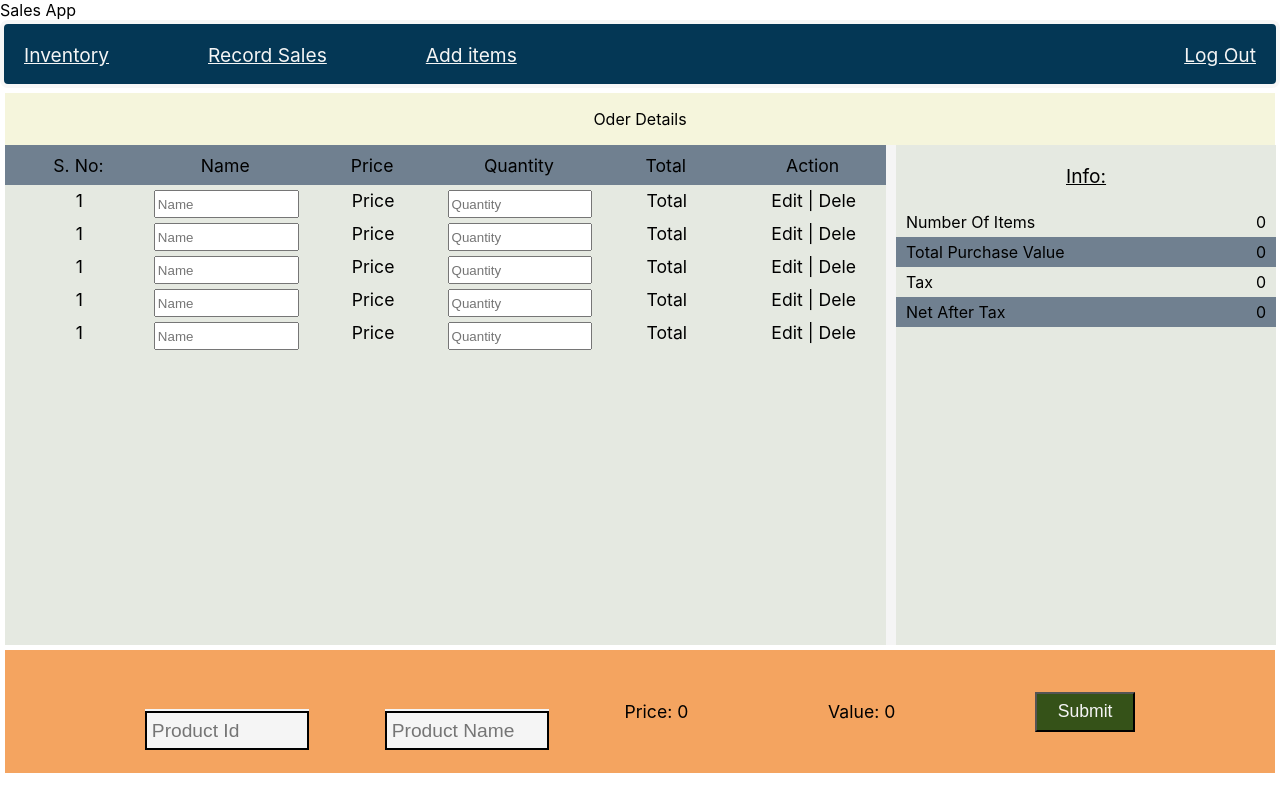
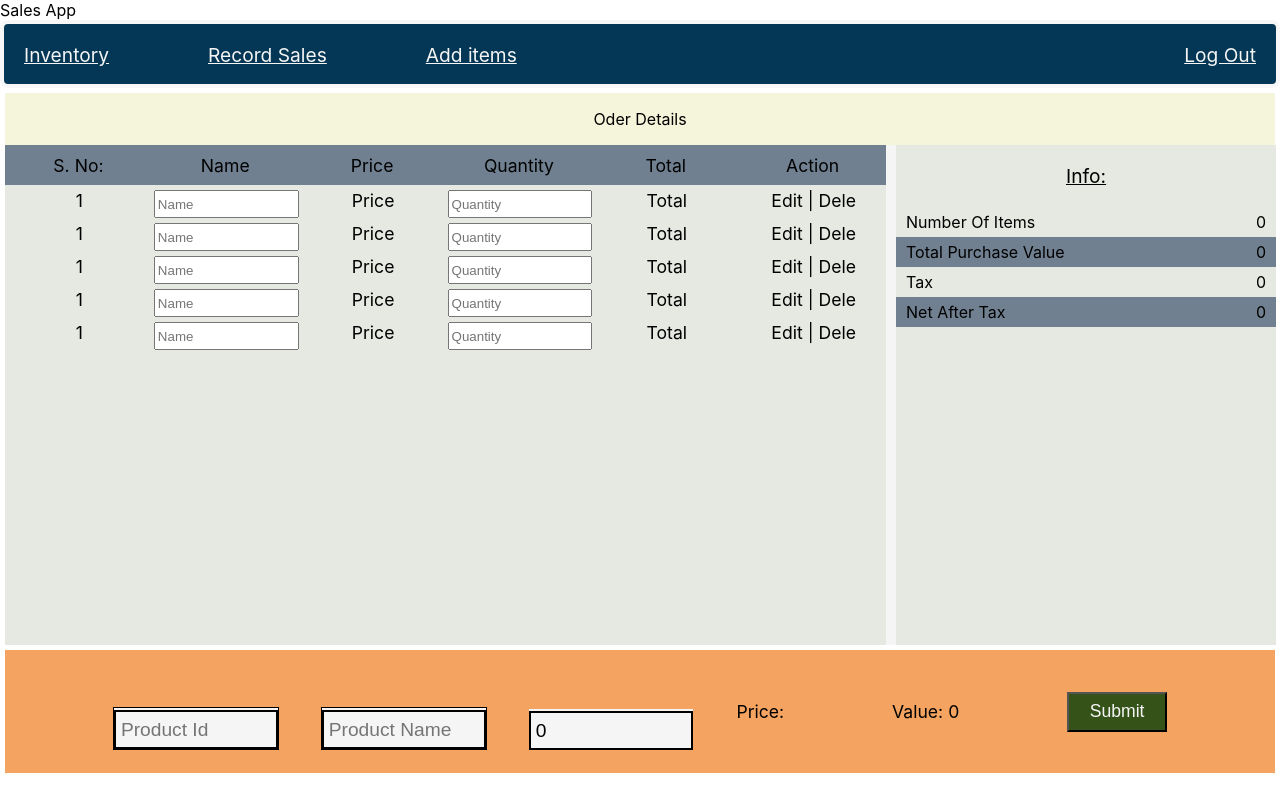
Before and after one commit to Narinder84/sales-record-app, a React (Create React App) app: page / in a window 1280 px wide. Built offline with nearby package versions, Linux system fonts and the light colour scheme.

Commit message:
complete with sale-form component

```diff
--- a/src/components/sale-form/sale-form.component.jsx
+++ b/src/components/sale-form/sale-form.component.jsx
@@ -13,6 +13,8 @@ class SaleForm extends React.Component {
 			productId: '',
 			productName: '',
 			productPrice: '',
+			quantity: 0,
+			selected: '',
 			listForId: [],
 			listForProduct: [],
 			list: [
@@ -24,7 +26,7 @@ class SaleForm extends React.Component {
 	}
 	handleChange = (e) => {
 		const { name, value } = e.target;
-		console.log(name);
+
 		const data = () => {
 			switch (name) {
 				case 'productId':
@@ -33,6 +35,8 @@ class SaleForm extends React.Component {
 					);
 				case 'productName':
 					return this.state.list.filter((data) => data.name.includes(value));
+				case 'quantity':
+					return this.setState({ ...this.setState, [name]: value });
 
 				default:
 					break;
@@ -41,44 +45,100 @@ class SaleForm extends React.Component {
 		const newlist = data();
 
 		if (name === 'productId') {
-			return this.setState({
-				...this.state,
+			if (!value) {
+				return this.setState({
+					...this.state,
+					listForId: [],
+					productId: '',
+				});
+			}
+
+			return this.setState((prevState) => ({
+				...prevState,
 				[name]: value,
 				listForId: newlist,
-				productName: '',
-			});
+				selectedList: newlist.length > 0 ? newlist[this.state.cursor] : [],
+				productName: newlist.length ? newlist[this.state.cursor].name : '',
+			}));
 		}
 		if (name === 'productName') {
+			if (!value) {
+				return this.setState({
+					...this.state,
+					listForProduct: [],
+					productName: '',
+				});
+			}
 			return this.setState({
 				...this.state,
 				[name]: value,
 				listForProduct: newlist,
-				productId: '',
+				productId: newlist.length > 0 ? newlist[this.state.cursor].id : '',
+				selectedList: newlist ? newlist[this.state.cursor] : [],
 			});
 		}
 	};
 
 	handleKeyDown = (e) => {
 		if (this.state.productId || this.state.productName) {
-			console.log(this.state.cursor);
-			if (e.keyCode === 40) {
+			if (
+				(e.keyCode === 40 &&
+					this.state.cursor < this.state.listForProduct.length - 1) ||
+				this.state.cursor < this.state.listForId.length - 1
+			) {
 				e.preventDefault();
-				this.setState((preState) => ({
+				if (e.target.name === 'productName') {
+					return this.setState((preState) => ({
+						...preState,
+						cursor: preState.cursor + 1,
+						selectedList: this.state.listForProduct[preState.cursor + 1],
+						productId: this.state.listForProduct[preState.cursor + 1].id,
+					}));
+				}
+				return this.setState((preState) => ({
 					...preState,
-					cursor: this.state.cursor + 1,
+					cursor: preState.cursor + 1,
+					selectedList: this.state.listForProduct[preState.cursor + 1],
+					productName: this.state.listForProduct[preState.cursor + 1].name,
 				}));
 			}
-			if (e.keyCode === 38) {
+			if (e.keyCode === 38 && this.state.cursor > 0) {
 				e.preventDefault();
-				this.setState((preState) => ({
-					...preState,
-					cursor: this.state.cursor - 1,
-				}));
+				if (e.target.name === 'productName') {
+					return this.setState((preState) => ({
+						...preState,
+						cursor: preState.cursor - 1,
+						selectedList: this.state.listForProduct[preState.cursor - 1],
+						productId: this.state.listForProduct[preState.cursor - 1].id,
+					}));
+				}
+
+				// this.setState((preState) => ({
+				// 	...preState,
+				// 	cursor: preState.cursor - 1,
+				// }));
+			}
+			if (e.keyCode === 13) {
+				console.log(this.state.selectedList.price);
+				e.preventDefault();
+				if (
+					this.state.listForId.length > 0 ||
+					this.state.listForProduct.length > 0
+				) {
+					this.setState({
+						productId: this.state.selectedList.id,
+						productName: this.state.selectedList.name,
+						listForId: [],
+						listForProduct: [],
+					});
+				}
 			}
 		}
 	};
 	render() {
-		console.log(this.state);
+		console.log(
+			this.state.selectedList === undefined ? '' : this.state.selectedList.id,
+		);
 		return (
 			<form className='sale-panel'>
 				<SearchInput
@@ -104,8 +164,26 @@ class SaleForm extends React.Component {
 					keyDown={this.handleKeyDown}
 					autoComplete='off'
 				/>
-				<p>Price: {0}</p>
-				<p>Value: {0}</p>
+				<SearchInput
+					id='quantity'
+					name='quantity'
+					placeholder='quantity'
+					value={this.state.quantity}
+					handleChange={this.handleChange}
+					autoComplete='off'
+				/>
+				<p>
+					Price:{' '}
+					{this.state.selectedList === undefined
+						? ''
+						: this.state.selectedList.price}
+				</p>
+				<p>
+					Value:{' '}
+					{this.state.selectedList === undefined
+						? 0
+						: this.state.selectedList.price * this.state.quantity}
+				</p>
 
 				<button>Submit</button>
 			</form>
--- a/src/components/search-inut-box/search-input.box.jsx
+++ b/src/components/search-inut-box/search-input.box.jsx
@@ -12,17 +12,20 @@ const SearchInput = ({
 	handleChange,
 	...other
 }) => {
-	console.log(other);
 	return (
 		<div className='input-container'>
-			<div className={`search-box ${list.length ? 'active' : null}`}>
-				{list.map((val, indx) => {
-					return (
-						<li className={`li ${indx === cursor ? 'pick' : null}`} key={indx}>
-							{val}
-						</li>
-					);
-				})}
+			<div className={`search-box ${list === undefined ? null : 'active'}`}>
+				{list !== undefined
+					? list.map((val, indx) => {
+							return (
+								<li
+									className={`li ${indx === cursor ? 'pick' : null}`}
+									key={indx}>
+									{val}
+								</li>
+							);
+					  })
+					: null}
 
 				<input
 					className='oder-form'
```
Also changed, not shown: 1 other file (tests, documents, lock files or other folders).
